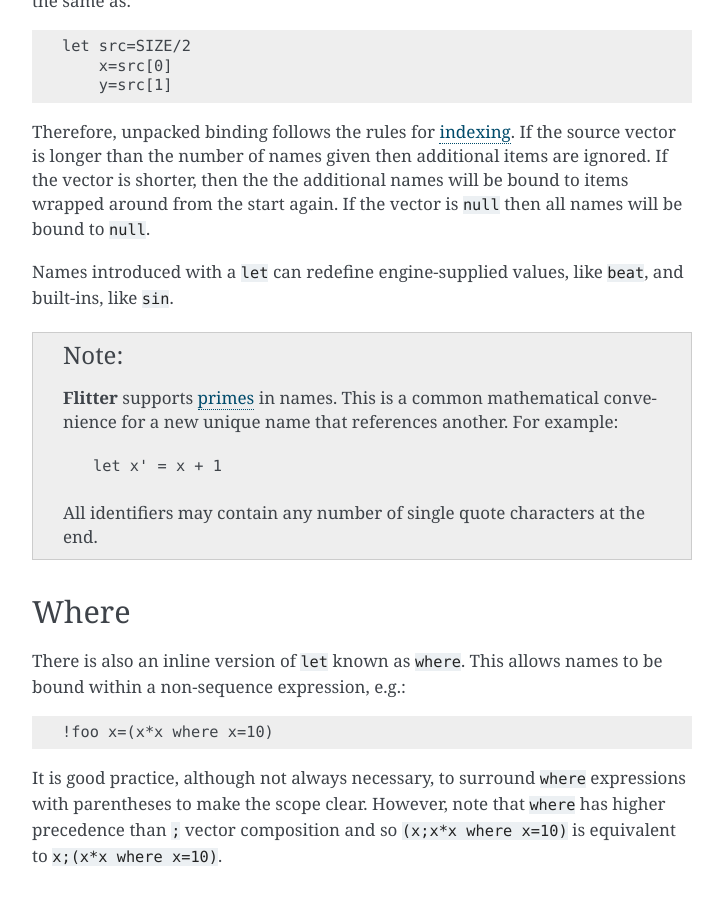
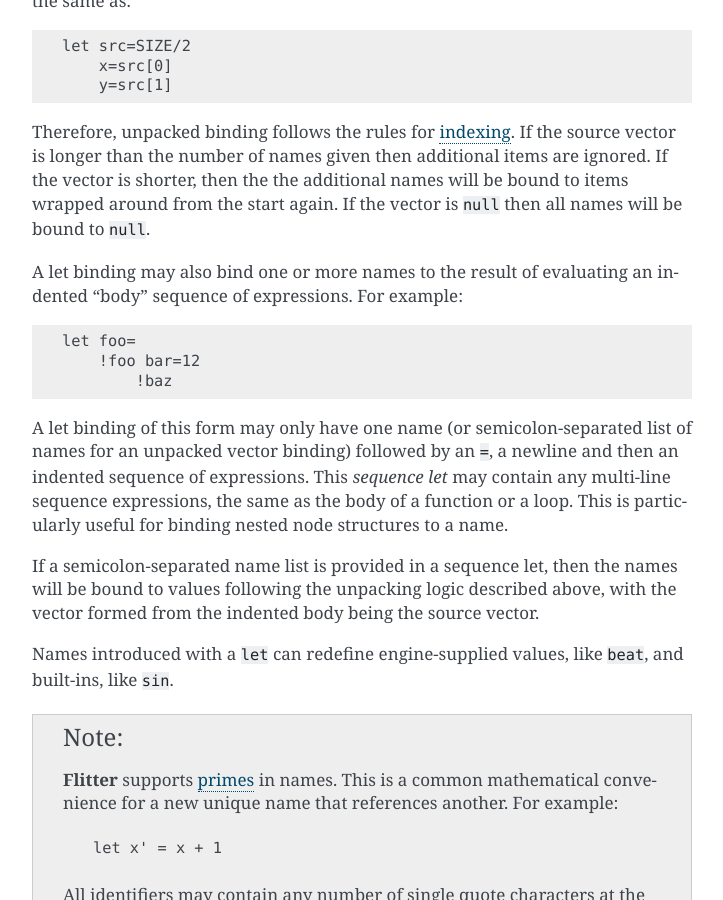
Before and after one commit to jonathanhogg/flitter, a Sphinx documentation site: the page built from docs/language.md, in a window 1280 px wide and 900 px high, scrolled down 11680 px. Shown: the whole window, without its empty margins (388-1111 px from the left). Built offline with Sphinx 7.4.7, drawn with Linux system fonts in a browser that asks for light colours.

Commit message:
Add support for binding the result of an indented sequence to a name

````diff
--- a/docs/language.md
+++ b/docs/language.md
@@ -559,6 +559,25 @@ ignored. If the vector is shorter, then the the additional names will be bound
 to items wrapped around from the start again. If the vector is `null` then all
 names will be bound to `null`.
 
+A let binding may also bind one or more names to the result of evaluating an
+indented "body" sequence of expressions. For example:
+
+```flitter
+let foo=
+    !foo bar=12
+        !baz
+```
+
+A let binding of this form may only have one name (or semicolon-separated list
+of names for an unpacked vector binding) followed by an `=`, a newline and then
+an indented sequence of expressions. This *sequence let* may contain any
+multi-line sequence expressions, the same as the body of a function or a loop.
+This is particularly useful for binding nested node structures to a name.
+
+If a semicolon-separated name list is provided in a sequence let, then the
+names will be bound to values following the unpacking logic described above,
+with the vector formed from the indented body being the source vector.
+
 Names introduced with a `let` can redefine engine-supplied values, like `beat`,
 and built-ins, like `sin`.
 
````
Also changed, not shown: 3 other files.
